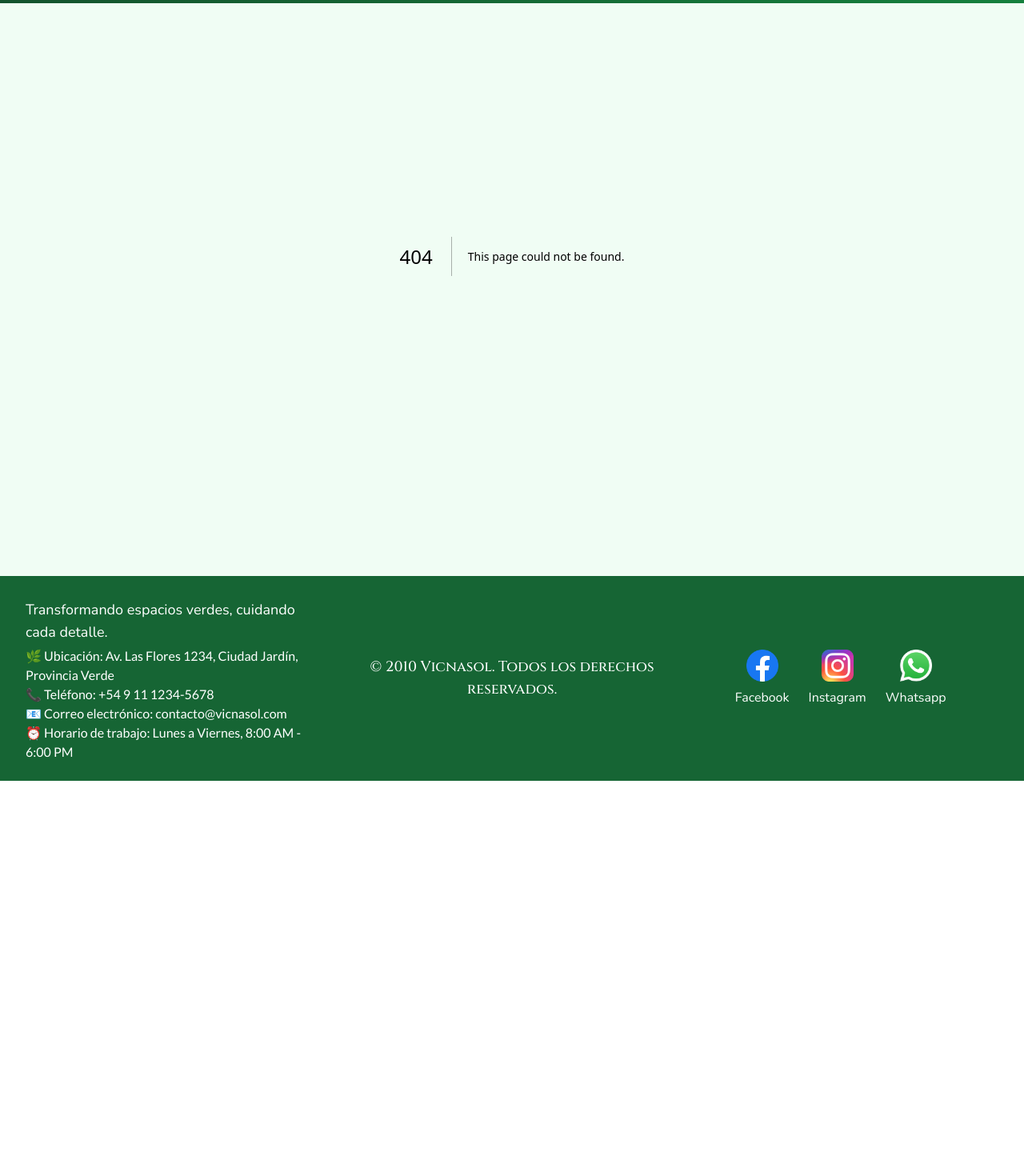
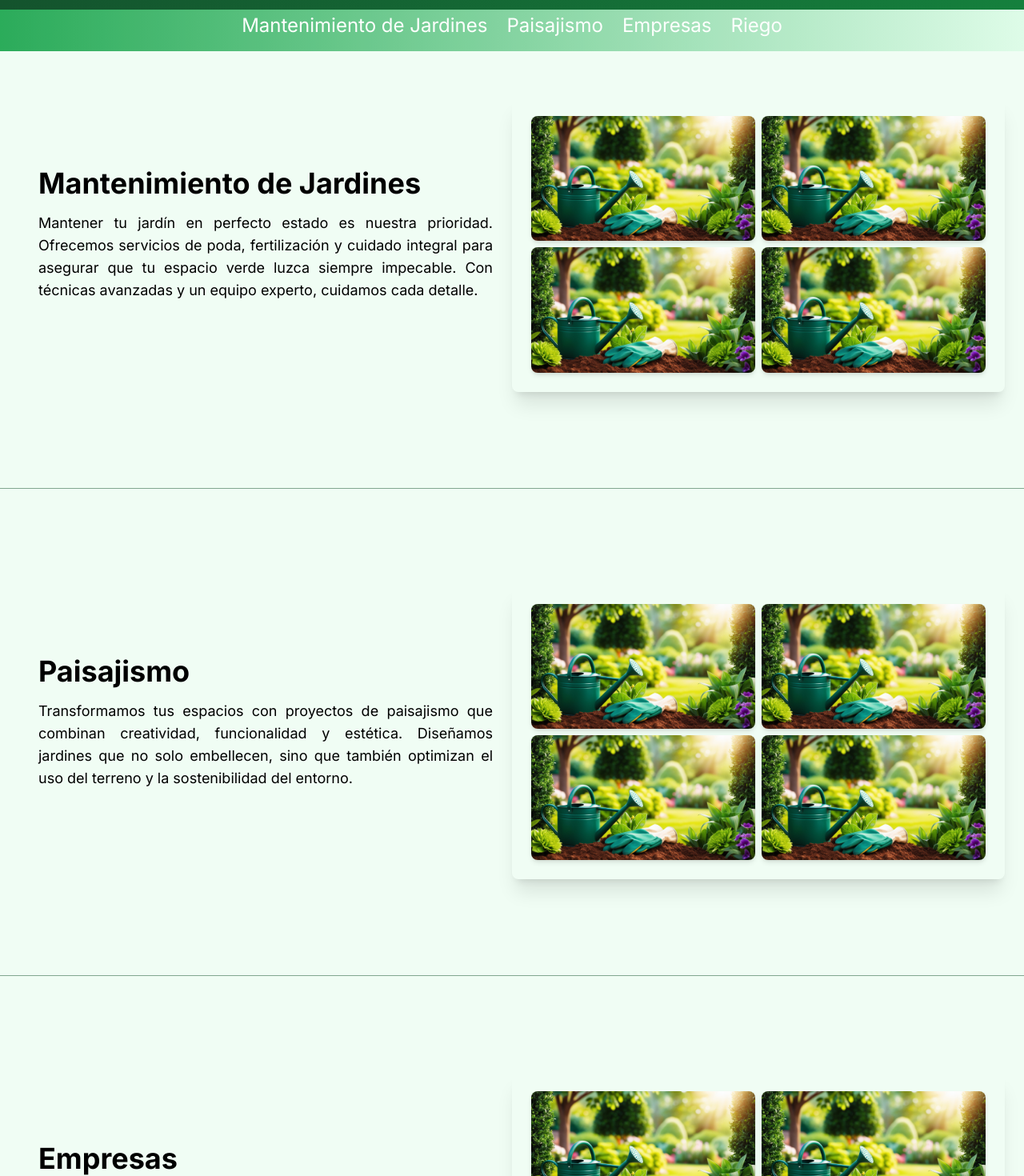
Before and after one commit to Gi4ncarlo/Vicnasol, a Next.js app in the folder vicnasol/: page /pages/Servicios in a window 1280 px wide. Before the commit this address had no page. Shown: the part 80-1550 px from the top of the page at 80% size. Before the commit the page ends 1056 px from the top, so only its background shows below. Built offline with nearby package versions, Linux system fonts and the light colour scheme.

Commit message:
Terminando la primera entrega de Vicnasol

```diff
--- a/vicnasol/src/app/components/navbar.tsx
+++ b/vicnasol/src/app/components/navbar.tsx
@@ -6,7 +6,7 @@ import { HiMenu, HiX } from "react-icons/hi";
 
 export default function Navbar() {
   const [isScrolled, setIsScrolled] = useState(false);
-  const [isMenuOpen, setIsMenuOpen] = useState(false); // Estado para controlar el menú hamburguesa
+  const [isMenuOpen, setIsMenuOpen] = useState(false);
 
   useEffect(() => {
     const handleScroll = () => {
@@ -27,11 +27,11 @@ export default function Navbar() {
     <nav
       className={`fixed z-10 top-0 w-full transition-all duration-500 ${
         isScrolled
-          ? "bg-gradient-to-r from-green-900 to-green-700 opacity-90 lg:py-2"
-          : "bg-gradient-to-r from-green-900 to-green-700 py-2 lg:py-4"
+          ? "bg-gradient-to-r from-green-900 to-green-700 opacity-90 py-4 lg:py-3"
+          : "bg-gradient-to-r from-green-900 to-green-700 py-3 lg:py-5"
       }`}
     >
-      <div className="container flex items-center justify-between mx-auto px-2 py-1 lg:px-4 lg:py-2">
+      <div className="container flex items-center justify-between mx-auto px-2 lg:py-1 lg:px-4 lg:py-2">
         <div
           className={`text-white text-lg lg:text-3xl font-bold font-cinzel ${
             isScrolled ? "text-base lg:text-2xl" : ""
@@ -55,7 +55,7 @@ export default function Navbar() {
             <Link href="/pages/Proyectos">Proyectos</Link>
           </li>
           <li className="hover:-translate-y-1 hover:underline">
-            <Link href="/About">Servicios</Link>
+            <Link href="/pages/Servicios">Servicios</Link>
           </li>
           <li className="hover:-translate-y-1 hover:underline">
             <Link href="/pages/SobreNosotros">Sobre Nosotros</Link>
@@ -71,7 +71,7 @@ export default function Navbar() {
               <Link href="/pages/Proyectos">Proyectos</Link>
             </li>
             <li className="hover:-translate-y-1 hover:underline">
-              <Link href="/About">Servicios</Link>
+              <Link href="/pages/Servicios">Servicios</Link>
             </li>
             <li className="hover:-translate-y-1 hover:underline">
               <Link href="/pages/SobreNosotros">Sobre Nosotros</Link>
--- a/vicnasol/src/app/globals.css
+++ b/vicnasol/src/app/globals.css
@@ -8,3 +8,7 @@ background-image: url('/images/fondo_contacto.jpg');
 /* main{
     height: 1000px;
 } */
+
+html{
+    @apply scroll-smooth
+}
--- a/vicnasol/src/app/pages/Proyectos/page.tsx
+++ b/vicnasol/src/app/pages/Proyectos/page.tsx
@@ -72,9 +72,9 @@ const projects = [
     description:
       "A charming and colorful cottage garden with winding paths and fragrant flowers.",
   },
-  // {
-  //   title: "Polish Garden",
-  //   description:
-  //     "A charming and colorful cottage garden with winding paths and fragrant flowers.",
-  // },
+  {
+    title: "Polish Garden",
+    description:
+      "A charming and colorful cottage garden with winding paths and fragrant flowers.",
+  },
 ];
--- /dev/null
+++ b/vicnasol/src/app/pages/Servicios/page.tsx
@@ -0,0 +1,261 @@
+'use client';
+
+import Image from 'next/image';
+import { useEffect, useState } from 'react';
+
+const Services = () => {
+  const [isScrolled, setIsScrolled] = useState(false);
+
+  useEffect(() => {
+    document.documentElement.style.scrollBehavior = 'smooth';
+    return () => {
+      document.documentElement.style.scrollBehavior = 'auto';
+    };
+  }, []);
+
+  useEffect(() => {
+    const handleScroll = () => {
+      setIsScrolled(window.scrollY > 0);
+    };
+
+    window.addEventListener("scroll", handleScroll);
+    return () => {
+      window.removeEventListener("scroll", handleScroll);
+    };
+  }, []);
+
+
+  return (
+    <div className={`bg-green-50 py-12 ${
+      isScrolled
+      ? "pb-8 lg:mt-4"
+      : "pb-16 lg:mt-8"
+    }`}>
+
+      <div className="fixed w-full">
+        <nav className="text-center p-4 w-full bg-gradient-to-r from-green-600 to-green-100 opacity-90 mb-12">
+          <ul className="flex justify-center space-x-6 text-sm text-white text-lg lg:text-2xl">
+            <li>
+              <a href="#MantenimientoJ" className="hover:text-green-300 transition-colors duration-300">
+                Mantenimiento de Jardines
+              </a>
+            </li>
+            <li>
+              <a href="#Paisajismo" className="hover:text-green-300 transition-colors duration-300">
+                Paisajismo
+              </a>
+            </li>
+            <li>
+              <a href="#Empresas" className="hover:text-green-300 transition-colors duration-300">
+                Empresas
+              </a>
+            </li>
+            <li>
+              <a href="#Riego" className="hover:text-green-300 transition-colors duration-300">
+                Riego
+              </a>
+            </li>
+          </ul>
+        </nav>
+      </div>
+
+      <hr id="MantenimientoJ" className="mb-24 border-green-50 opacity-50" />
+
+      <section className="mt-14 lg:mt-24">
+        <div className="grid grid-cols-1 max-w-7xl mx-auto p-6 lg:grid lg:grid-cols-2 lg:items-center">
+          <div className="lg:p-6">
+            <h2 className="text-3xl lg:text-4xl font-bold text-center lg:text-left mb-4">Mantenimiento de Jardines</h2>
+            <p className="text-lg text-justify mb-6">
+              Mantener tu jardín en perfecto estado es nuestra prioridad. Ofrecemos servicios de poda, fertilización y cuidado integral para asegurar que tu espacio verde luzca siempre impecable. Con técnicas avanzadas y un equipo experto, cuidamos cada detalle.
+            </p>
+          </div>
+            <div className='grid grid-cols-2 grid-rows-2 gap-2 lg:grid lg:grid-cols-2 lg:grid lg:grid-rows-2 lg:gap-2 lg:p-6 lg:shadow-xl lg:rounded-lg'>
+            <Image
+              src="/images/fondo_contacto.jpg"
+              alt="Mantenimiento de jardines"
+              width={1920}
+              height={1080}
+              className='rounded-lg shadow-md'
+            />
+            <div className=''>
+            <Image
+              src="/images/fondo_contacto.jpg"
+              alt="Mantenimiento de jardines"
+              width={1920}
+              height={1080}
+              className="rounded-lg shadow-md"
+            />
+            </div>
+            <div className=''>
+            <Image
+              src="/images/fondo_contacto.jpg"
+              alt="Mantenimiento de jardines"
+              width={1920}
+              height={1080}
+              className="rounded-lg shadow-md"
+            />
+            </div>
+            <div className=''>
+            <Image
+              src="/images/fondo_contacto.jpg"
+              alt="Mantenimiento de jardines"
+              width={1920}
+              height={1080}
+              className="rounded-lg shadow-md"
+            />
+            </div>
+            </div>
+        </div>
+      </section>
+
+      <hr id="Paisajismo" className="my-24 border-green-900 opacity-50"/>
+
+      <section className="lg:mt-24">
+        <div className="grid grid-cols-1 max-w-7xl mx-auto p-6 lg:grid lg:grid-cols-2 lg:items-center">
+          <div className="lg:p-6">
+            <h2 className="text-3xl lg:text-4xl font-bold text-center lg:text-left mb-4">Paisajismo</h2>
+            <p className="text-lg text-justify mb-6">
+              Transformamos tus espacios con proyectos de paisajismo que combinan creatividad, funcionalidad y estética. Diseñamos jardines que no solo embellecen, sino que también optimizan el uso del terreno y la sostenibilidad del entorno.
+            </p>
+          </div>
+          <div className='grid grid-cols-2 grid-rows-2 gap-2 lg:grid lg:grid-cols-2 lg:grid lg:grid-rows-2 lg:gap-2 lg:p-6 lg:shadow-xl lg:rounded-lg'>
+            <Image
+              src="/images/fondo_contacto.jpg"
+              alt="Mantenimiento de jardines"
+              width={1920}
+              height={1080}
+              className="rounded-lg shadow-md"
+            />
+            <div className=''>
+            <Image
+              src="/images/fondo_contacto.jpg"
+              alt="Mantenimiento de jardines"
+              width={1920}
+              height={1080}
+              className="rounded-lg shadow-md"
+            />
+            </div>
+            <div className=''>
+            <Image
+              src="/images/fondo_contacto.jpg"
+              alt="Mantenimiento de jardines"
+              width={1920}
+              height={1080}
+              className="rounded-lg shadow-md"
+            />
+            </div>
+            <div className=''>
+            <Image
+              src="/images/fondo_contacto.jpg"
+              alt="Mantenimiento de jardines"
+              width={1920}
+              height={1080}
+              className="rounded-lg shadow-md"
+            />
+            </div>
+            </div>
+        </div>
+      </section>
+
+      <hr id="Empresas" className="my-24 border-green-900 opacity-50"/>
+
+      <section className="lg:mt-24">
+        <div className="grid grid-cols-1 max-w-7xl mx-auto p-6 lg:grid lg:grid-cols-2 lg:items-center">
+          <div className="lg:p-6">
+            <h2 className="text-3xl lg:text-4xl font-bold text-center lg:text-left mb-4">Empresas</h2>
+            <p className="text-lg text-justify mb-6">
+              Ofrecemos soluciones especializadas para empresas, asegurando que sus espacios verdes reflejen profesionalismo y compromiso con el medio ambiente. Nos encargamos del diseño, instalación y mantenimiento de áreas verdes corporativas.
+            </p>
+          </div>
+          <div className='grid grid-cols-2 grid-rows-2 gap-2 lg:grid lg:grid-cols-2 lg:grid lg:grid-rows-2 lg:gap-2 lg:p-6 lg:shadow-xl lg:rounded-lg'>
+            <Image
+              src="/images/fondo_contacto.jpg"
+              alt="Mantenimiento de jardines"
+              width={1920}
+              height={1080}
+              className="rounded-lg shadow-md"
+            />
+            <div className=''>
+            <Image
+              src="/images/fondo_contacto.jpg"
+              alt="Mantenimiento de jardines"
+              width={1920}
+              height={1080}
+              className="rounded-lg shadow-md"
+            />
+            </div>
+            <div className=''>
+            <Image
+              src="/images/fondo_contacto.jpg"
+              alt="Mantenimiento de jardines"
+              width={1920}
+              height={1080}
+              className="rounded-lg shadow-md"
+            />
+            </div>
+            <div className=''>
+            <Image
+              src="/images/fondo_contacto.jpg"
+              alt="Mantenimiento de jardines"
+              width={1920}
+              height={1080}
+              className="rounded-lg shadow-md"
+            />
+            </div>
+            </div>
+        </div>
+      </section>
+
+      <hr id="Riego" className="my-24 border-green-900 opacity-50"/>
+
+      <section className="lg:mt-24">
+        <div className="grid grid-cols-1 max-w-7xl mx-auto p-6 lg:grid lg:grid-cols-2 lg:items-center">
+          <div className="lg:p-6">
+            <h2 className="text-3xl lg:text-4xl font-bold text-center lg:text-left mb-4">Sistemas de Riego</h2>
+            <p className="text-lg text-justify mb-6">
+              Instalamos sistemas de riego eficientes que se adaptan a las necesidades de tu jardín o área verde. Automatización y optimización del agua garantizan que cada planta reciba la cantidad exacta de hidratación.
+            </p>
+          </div>
+          <div className='grid grid-cols-2 grid-rows-2 gap-2 lg:grid lg:grid-cols-2 lg:grid lg:grid-rows-2 lg:gap-2 lg:p-6 lg:shadow-xl lg:rounded-lg'>
+            <Image
+              src="/images/fondo_contacto.jpg"
+              alt="Mantenimiento de jardines"
+              width={1920}
+              height={1080}
+              className="rounded-lg shadow-md"
+            />
+            <div className=''>
+            <Image
+              src="/images/fondo_contacto.jpg"
+              alt="Mantenimiento de jardines"
+              width={1920}
+              height={1080}
+              className="rounded-lg shadow-md"
+            />
+            </div>
+            <div className=''>
+            <Image
+              src="/images/fondo_contacto.jpg"
+              alt="Mantenimiento de jardines"
+              width={1920}
+              height={1080}
+              className="rounded-lg shadow-md"
+            />
+            </div>
+            <div className=''>
+            <Image
+              src="/images/fondo_contacto.jpg"
+              alt="Mantenimiento de jardines"
+              width={1920}
+              height={1080}
+              className="rounded-lg shadow-md"
+            />
+            </div>
+            </div>
+        </div>
+      </section>
+    </div>
+  );
+};
+
+export default Services;
```
